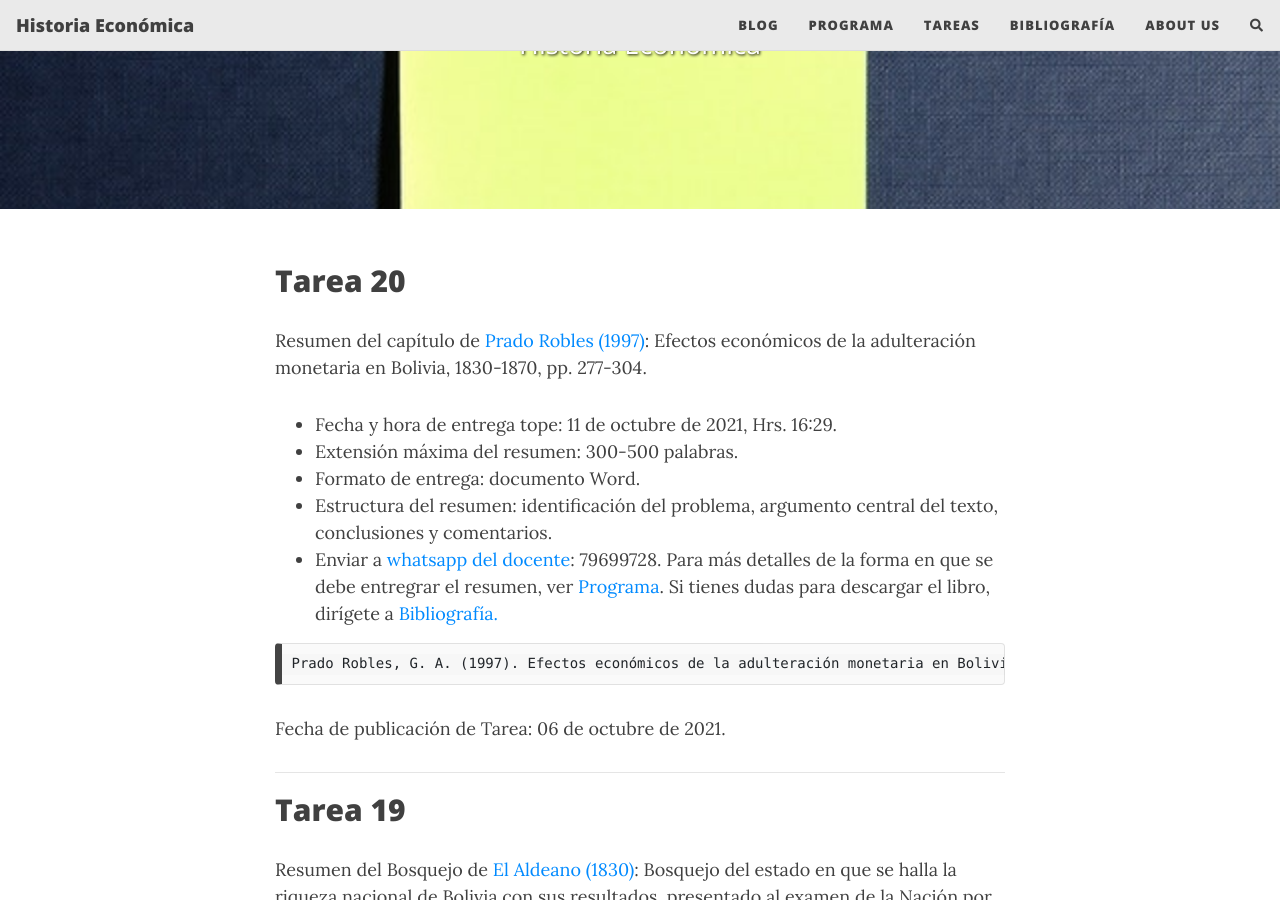
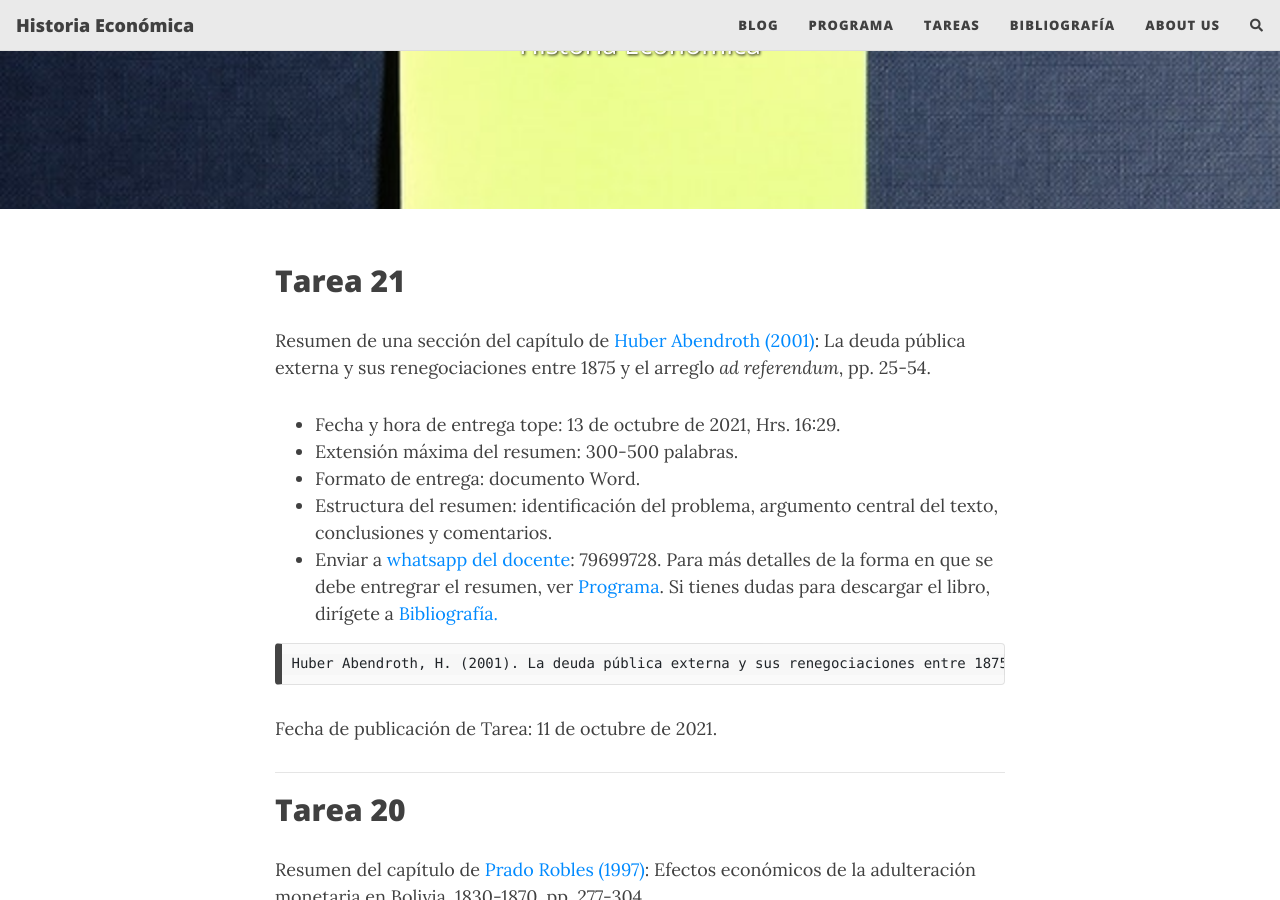
Before and after one commit to NigelCaspa/historiaeconomica, a Jekyll site: the page built from tareas.md, in a window 1280 px wide and 900 px high, scrolled down 336 px. Built offline with Jekyll 4.4.1, drawn with Linux system fonts in a browser that asks for light colours; nearby versions of some CDN libraries; comment, search, counter and statistics services are not loaded.

Commit message:
subo tarea 21

```diff
--- a/tareas.md
+++ b/tareas.md
@@ -6,6 +6,25 @@ cover-img: /assets/img/todo.jpg
 thumbnail-img: /assets/img/todo.jpg
 share-img: /assets/img/todo.jpg
 ---
+
+## Tarea 21
+Resumen de una sección del capítulo de [Huber Abendroth (2001)](https://nigelcaspa.github.io/historiaeconomica/pdf/2001-deuda-externa.pdf): La deuda pública externa y sus renegociaciones entre 1875 y el arreglo *ad referendum*, pp. 25-54.
+
+
+- Fecha y hora de entrega tope: 13 de octubre de 2021, Hrs. 16:29.
+- Extensión máxima del resumen: 300-500 palabras.
+- Formato de entrega: documento Word.
+- Estructura del resumen: identificación del problema, argumento central del texto, conclusiones y comentarios.
+- Enviar a [whatsapp del docente](79699728): 79699728.
+Para más detalles de la forma en que se debe entregrar el resumen, ver [Programa](programa.md). Si tienes dudas para descargar el libro, dirígete a [Bibliografía.](bibliografia.md)
+
+~~~
+Huber Abendroth, H. (2001). La deuda pública externa y sus renegociaciones entre 1875 y el arreglo ad referendum de 1948. En La deuda externa de Bolivia: 125 años de renegociaciones y ¿cuántos más? (pp. 25–194). CEDLA.
+~~~
+
+Fecha de publicación de Tarea: 11 de octubre de 2021.
+
+-----------------
 
 ## Tarea 20
 Resumen del capítulo de [Prado Robles (1997)](https://nigelcaspa.github.io/historiaeconomica/pdf/1997_el_siglo_XIX.pdf): Efectos económicos de la adulteración monetaria en Bolivia, 1830-1870, pp. 277-304.
```
Also changed, not shown: 1 other file.
